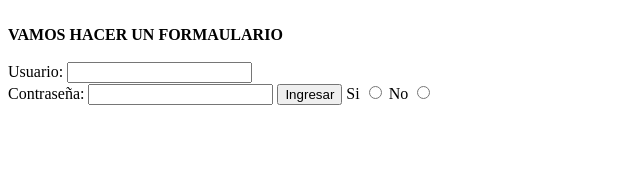
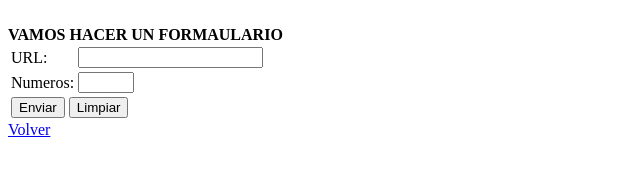
Before and after one commit to AgusMCundom/Codo-22569-Front-2022-2C, a plain HTML site: page formulario.html in a window 1280 px wide. Shown: the whole page, without its empty margins (0-640 px from the left). Drawn offline with Linux system fonts and the light colour scheme.

Commit message:
Subo modif del formulario

```diff
--- a/formulario.html
+++ b/formulario.html
@@ -9,30 +9,38 @@
 <body>
     <br/>
 <b> <high>VAMOS HACER UN FORMAULARIO</high> </b>
-<form>
-    <!-- Nombre de la varible-->
-    <br>
-    <label>
-        Usuario:
-    </label>
-    <!-- el input indica que va a ingresar algo por teclado y el type me dice de que tipo es-->
-    <input type="text">
-    <br>
-    <label>
-        Contraseña:
-    </label>
-    <input type="password">
+<form >
+    <table >
+     <tr>
+         <td>
+            URL:
+         </td>
+         <td>
+             <input type="url" name="url" required>
+         </td>
+        </tr>
+        <tr>
+            <td>
+                Numeros:
+            </td>
+            <td>
+                <input type="number" step="3" min="0" max="15">
+            </td>
+        </tr>
 
-    <!-- Pongo el boton el tipo de dato y el nombre que se ve-->
-    <input type="submit" value="Ingresar">
+         <!--Boton Enviar-->
+     <tr>
+         <td colspan="2">
+             <button>
+                 Enviar
+             </button>
+             <!-- En vez de un boton borrar uso un input de tipo reset, borra todo los contenidos de los campos-->
+             <input type="reset" value ="Limpiar">
+         </td>
+     </tr>
+    </table>
 
-    <!-- Ingreso un radio button por si o no-->
-    <label> Si </label>
-    <input type="radio" name="nuevo">
-    <label> No </label>
-    <input type="radio" name="nuevo">
-
-
-</form>
+ </form>
 </body>
+ <a href="index.html"> Volver</a>
 </html>
```
